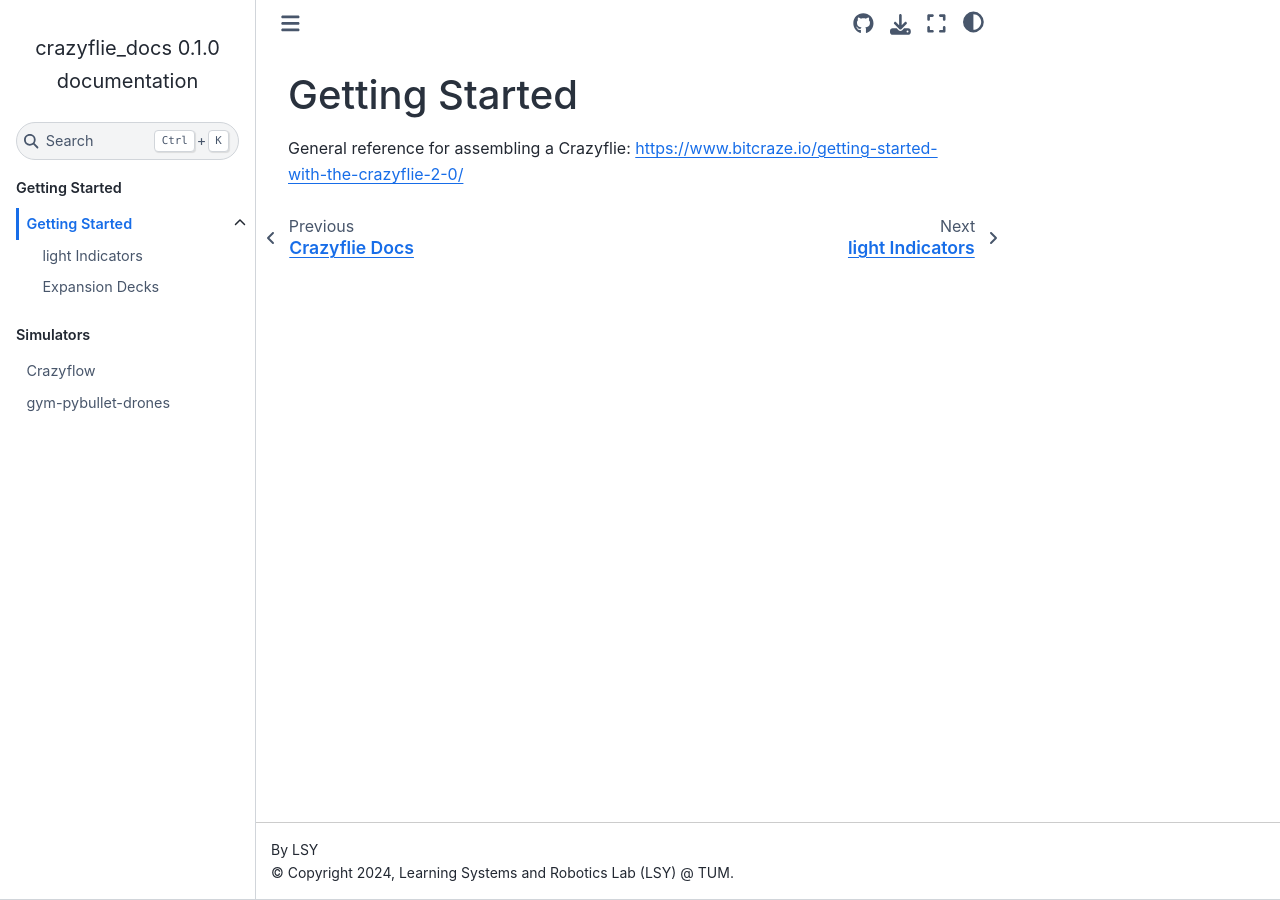
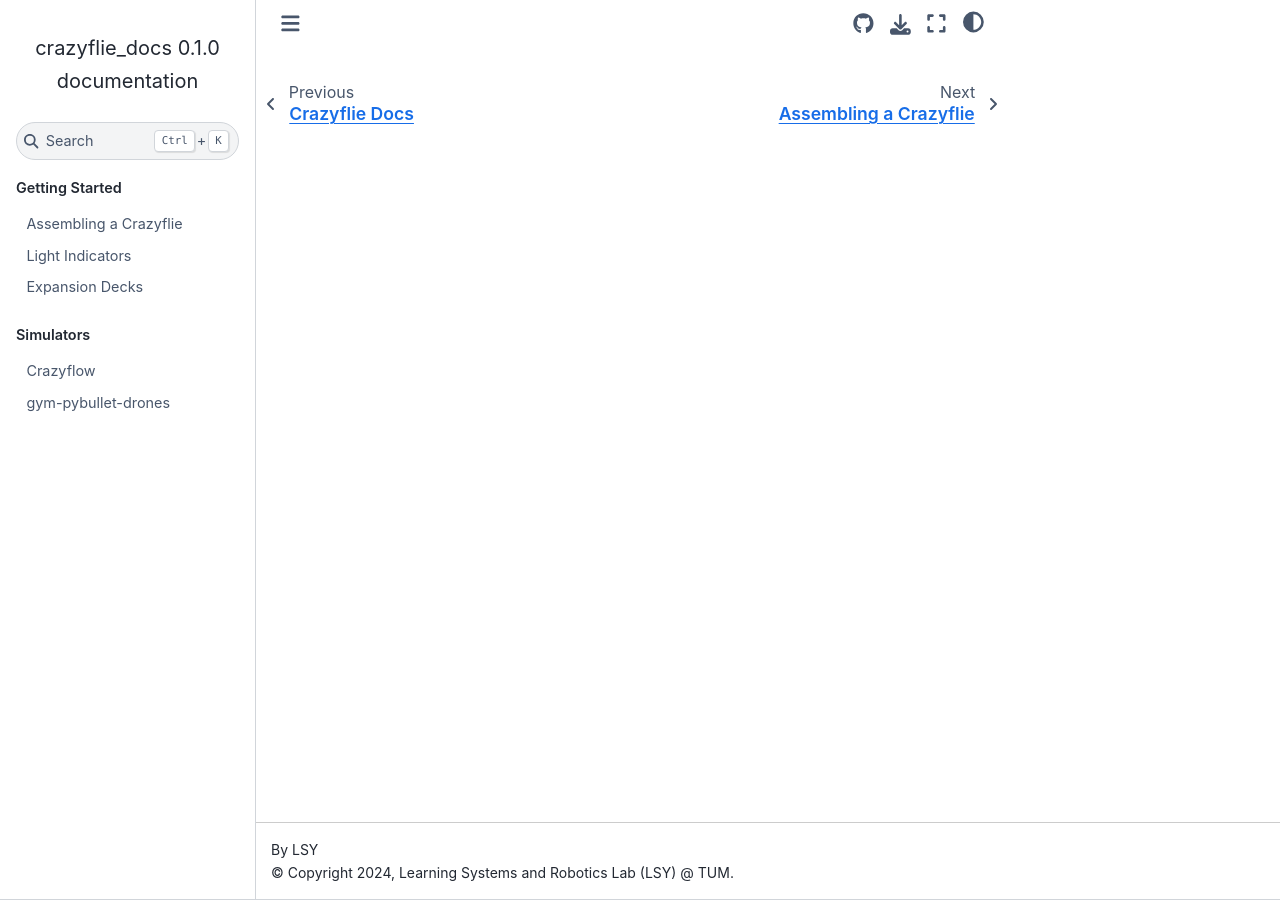
Before and after one commit to utiasDSL/crazyflie_docs, a Sphinx documentation site: the page built from docs/getting_started/index.rst, in a window 1280 px wide. Built offline with Sphinx 7.4.7 and the Sphinx Book theme 1.1.4, drawn with Linux system fonts in a browser that asks for light colours.

Commit message:
organization

```diff
--- /dev/null
+++ b/docs/getting_started/assembling_crazyflie.rst
@@ -0,0 +1,4 @@
+Assembling a Crazyflie
+======================
+
+General reference for assembling a Crazyflie: https://www.bitcraze.io/getting-started-with-the-crazyflie-2-0/
--- a/docs/getting_started/expansion_decks.rst
+++ b/docs/getting_started/expansion_decks.rst
@@ -1,5 +1,6 @@
 Expansion Decks
 ===============
+
 Official documentation on expansion decks: https://www.bitcraze.io/documentation/tutorials/getting-started-with-expansion-decks/
 
 UWB Deck
--- a/docs/getting_started/index.rst
+++ b/docs/getting_started/index.rst
@@ -1,11 +1,8 @@
-Getting Started
-===============
-General reference for assembling a Crazyflie: https://www.bitcraze.io/getting-started-with-the-crazyflie-2-0/
-
 .. toctree::
     :hidden:
     :maxdepth: 1
     :caption: Getting Started
 
+    assembling_crazyflie
     light_indicators
     expansion_decks
--- a/docs/getting_started/light_indicators.rst
+++ b/docs/getting_started/light_indicators.rst
@@ -1,6 +1,5 @@
-light Indicators
+Light Indicators
 ================
-
 
 Indicators on the Crazyflie
 ---------------------------
```
